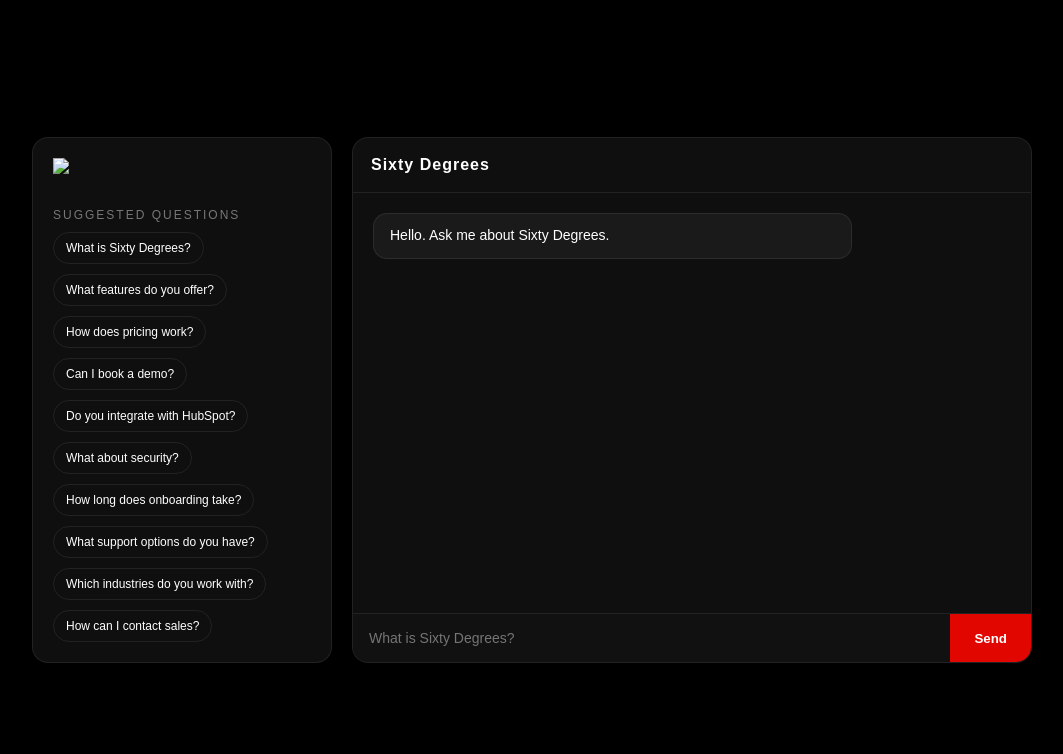
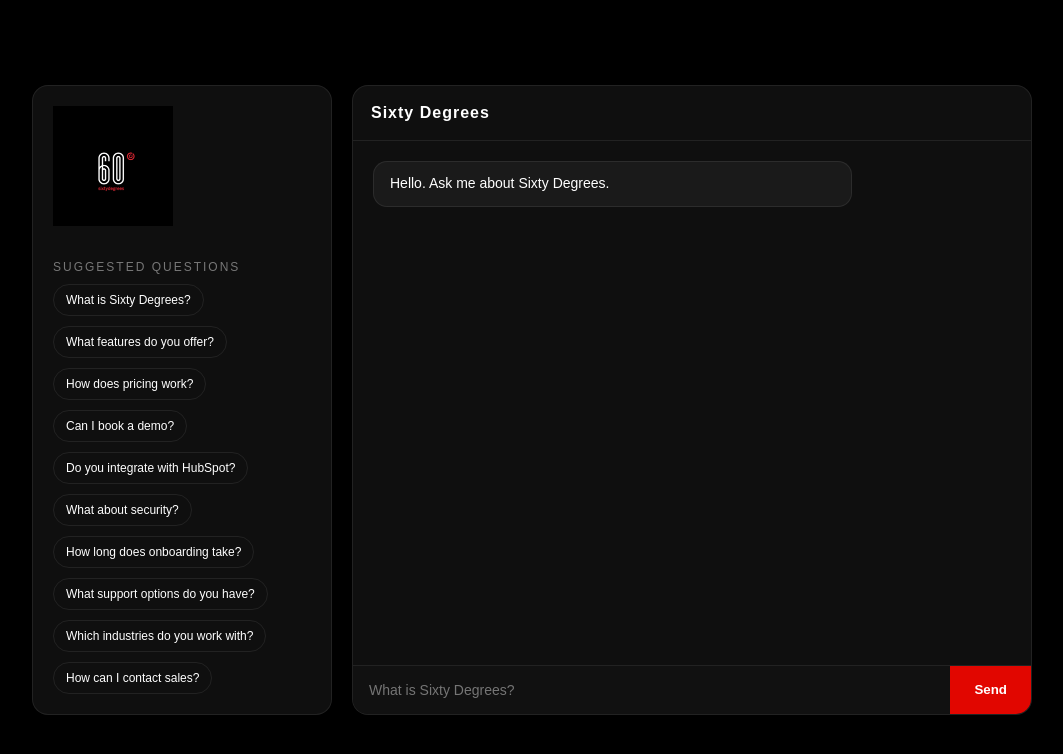
Before and after one commit to caralovell/chatbot60, a plain HTML site: page index.html in a window 1280 px wide. Shown: the whole page, without its empty margins (108-1171 px from the left). Drawn offline with Linux system fonts and the light colour scheme.

Commit message:
Update index.html

```diff
--- a/index.html
+++ b/index.html
@@ -170,7 +170,7 @@
 <div class="app">
 
   <aside class="side">
-    <img src="logo.png" class="logo">
+    <img src="ete.jpg" class="logo">
 
     <div class="section-title">Suggested Questions</div>
     <div class="chips" id="chips"></div>
```
